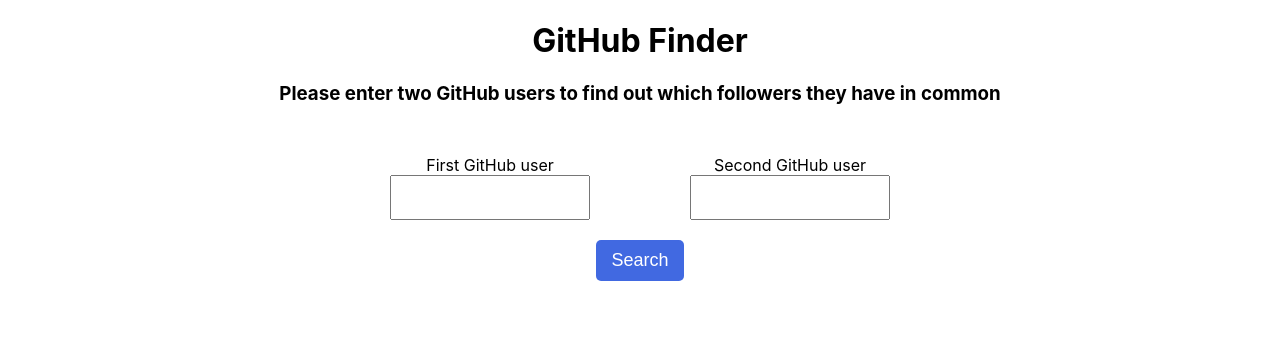
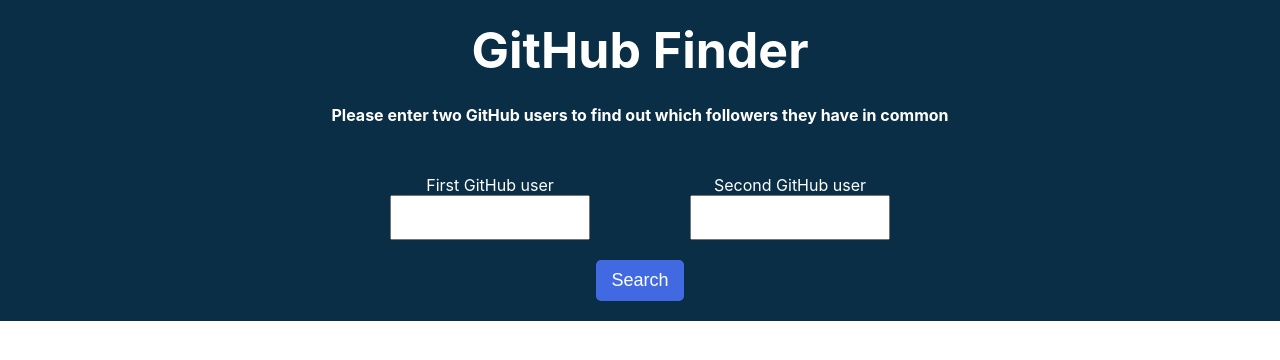
Before and after one commit to jatanassian/github-followers-comparator, a React (Create React App) app: page / in a window 1280 px wide. Shown: the top 360 px of the page. Built offline with nearby package versions, Linux system fonts and the light colour scheme.

Commit message:
create header component

```diff
--- a/src/App.js
+++ b/src/App.js
@@ -1,5 +1,5 @@
 import { useState } from "react";
-import SearchBox from "./components/search-box/search-box.component";
+import Header from "./components/header/header.component";
 import FollowersList from "./components/followers-list/followers-list.component";
 import "./App.css";
 
@@ -61,12 +61,7 @@
 
   return (
     <div className="App">
-      <h1>GitHub Finder</h1>
-      <h3>
-        Please enter two GitHub users to find out which followers they have in
-        common
-      </h3>
-      <SearchBox handleSubmit={handleSubmit} />
+      <Header handleSubmit={handleSubmit} />
       {commonFollowers && commonFollowers.length === 0 ? (
         <p>
           Those two users don't share any follower in common. <br /> Try with
--- /dev/null
+++ b/src/components/header/header.component.jsx
@@ -0,0 +1,18 @@
+import SearchBox from "../search-box/search-box.component";
+
+import "./header.styles.css";
+
+const Header = ({ handleSubmit }) => {
+  return (
+    <div className="header-container">
+      <h1 class="app-title">GitHub Finder</h1>
+      <h4>
+        Please enter two GitHub users to find out which followers they have in
+        common
+      </h4>
+      <SearchBox handleSubmit={handleSubmit} />
+    </div>
+  );
+};
+
+export default Header;
--- /dev/null
+++ b/src/components/header/header.styles.css
@@ -0,0 +1,12 @@
+.header-container {
+  background-color: #092e46;
+  margin-bottom: 30px;
+  padding: 20px 0;
+  color: white;
+}
+
+.header-container .app-title {
+  margin-top: 0;
+  margin-bottom: 25px;
+  font-size: 50px;
+}
--- a/src/components/search-box/search-box.styles.css
+++ b/src/components/search-box/search-box.styles.css
@@ -2,7 +2,7 @@
   display: flex;
   flex-direction: column;
   align-items: center;
-  margin: 50px 0;
+  margin-top: 50px;
 }
 
 form .input-group {
@@ -20,6 +20,10 @@
   width: 200px;
   font-size: 18px;
   padding: 10px 10px 10px 5px;
+}
+
+form .input-group .form-input input:focus {
+  outline: none;
 }
 
 form button {
--- a/src/index.css
+++ b/src/index.css
@@ -1,13 +1,8 @@
 body {
   margin: 0;
-  font-family: -apple-system, BlinkMacSystemFont, 'Segoe UI', 'Roboto', 'Oxygen',
-    'Ubuntu', 'Cantarell', 'Fira Sans', 'Droid Sans', 'Helvetica Neue',
+  font-family: -apple-system, BlinkMacSystemFont, "Segoe UI", "Roboto", "Oxygen",
+    "Ubuntu", "Cantarell", "Fira Sans", "Droid Sans", "Helvetica Neue",
     sans-serif;
   -webkit-font-smoothing: antialiased;
   -moz-osx-font-smoothing: grayscale;
 }
-
-code {
-  font-family: source-code-pro, Menlo, Monaco, Consolas, 'Courier New',
-    monospace;
-}
```
